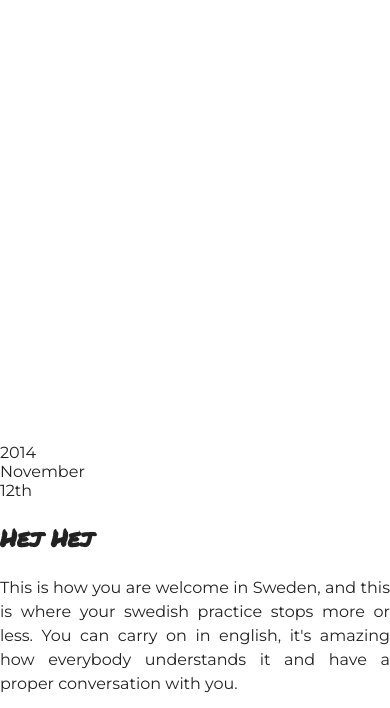
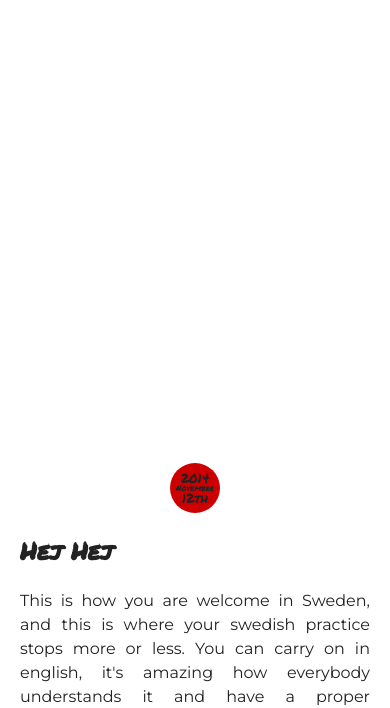
Before and after one commit to herartandshrine/kiddo-in-stockholm, a website: page src/html/index.html in a window 390 px wide. Shown: the part 157-865 px from the top of the page. Drawn offline with nearby package versions, Linux system fonts and the light colour scheme; files that its build step writes are made by us from their sources.

Commit message:
Datetime position fot Mobile

```diff
--- a/src/css/general.scss
+++ b/src/css/general.scss
@@ -31,6 +31,37 @@ footer {
   color: $soft-grey;
 }
 
+.main-section {
+  padding: 20px;
+}
+
 .date {
   color: $red;
 }
+
+.datetime {
+    width: 50px;
+    height: 50px;
+    background: $red;
+    border-radius: 100px;
+    text-align: center;
+    margin-left: auto;
+    margin-right: auto;
+    line-height: 10px;
+  }
+
+  .year {
+    font-family: 'Permanent Marker', cursive;
+    font-size: .8em;
+    padding-top: 10px;
+  }
+
+  .month {
+    font-family: 'Permanent Marker', cursive;
+    font-size: .5em;
+  }
+
+  .day {
+    font-family: 'Permanent Marker', cursive;
+    font-size: .8em;
+ }
--- a/src/css/media.scss
+++ b/src/css/media.scss
@@ -79,7 +79,7 @@
   }
 
   .main-section::after {
-    content: "";
+    content: '';
     display: table;
   }
 
```
